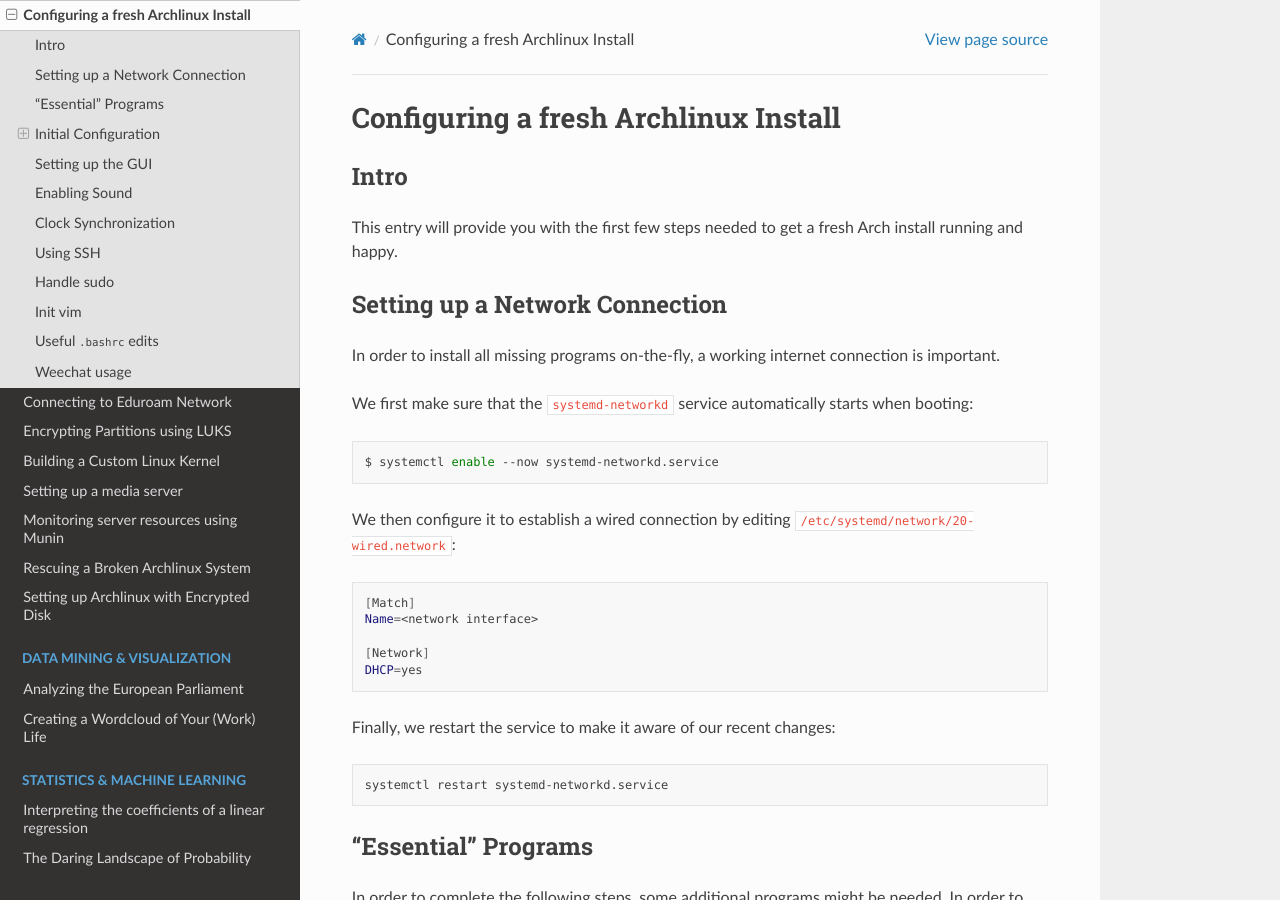
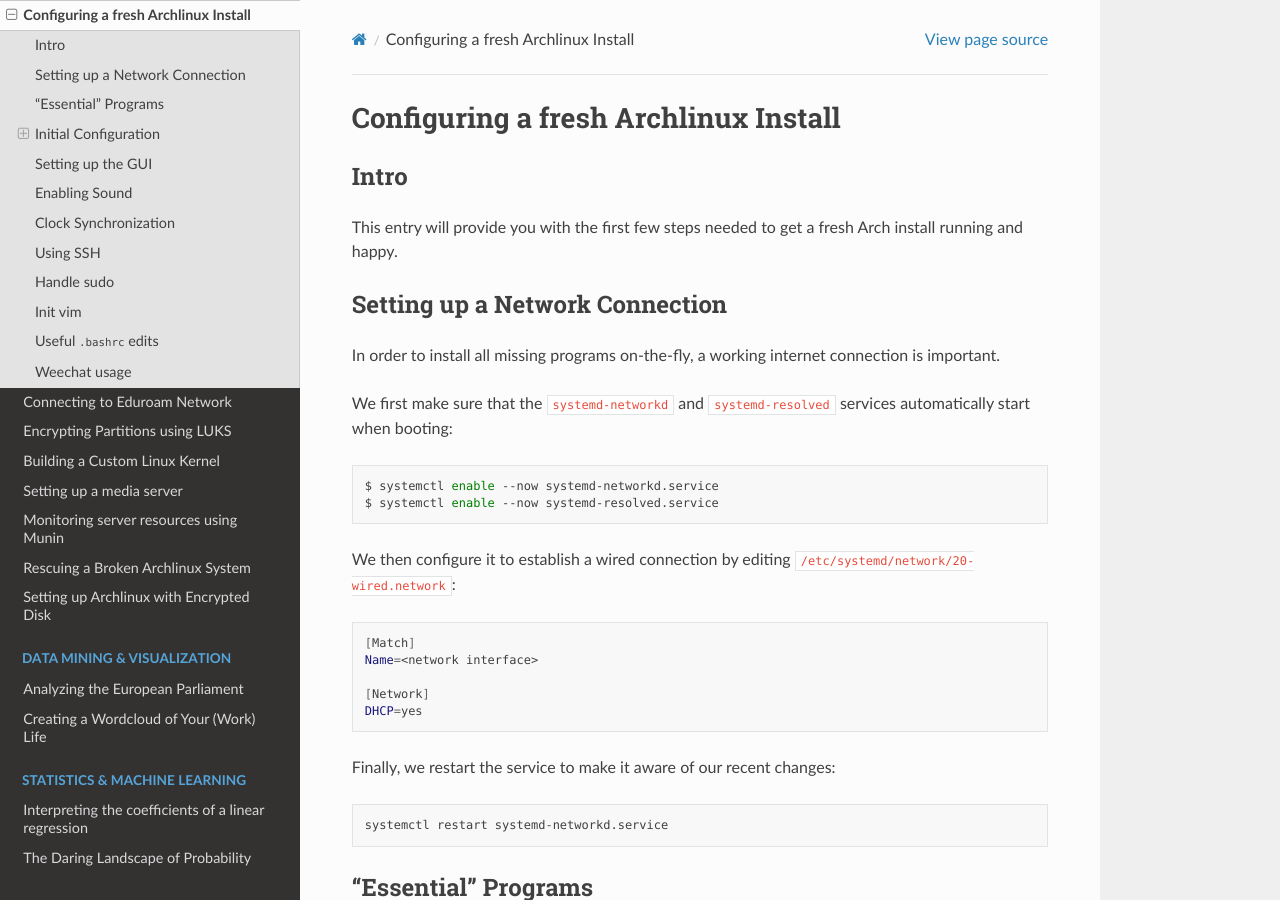
Before and after one commit to kpj/kpj.github.io, a Sphinx documentation site: the page built from source/linux/ConfigureFreshArchlinuxInstall.md, in a window 1280 px wide and 900 px high. Built offline with Sphinx 7.4.7 and the Read the Docs theme 2.0.0, drawn with Linux system fonts in a browser that asks for light colours; pages that are not in the unit, such as notebooks, are missing from menus.

Commit message:
Do not forget 'systemd-resolved'

````diff
--- a/source/linux/ConfigureFreshArchlinuxInstall.md
+++ b/source/linux/ConfigureFreshArchlinuxInstall.md
@@ -9,10 +9,11 @@
 
 In order to install all missing programs on-the-fly, a working internet connection is important.
 
-We first make sure that the `systemd-networkd` service automatically starts when booting:
+We first make sure that the `systemd-networkd` and `systemd-resolved` services automatically start when booting:
 
 ```bash
 $ systemctl enable --now systemd-networkd.service
+$ systemctl enable --now systemd-resolved.service
 ```
 
 We then configure it to establish a wired connection by editing `/etc/systemd/network/20-wired.network`:
````
